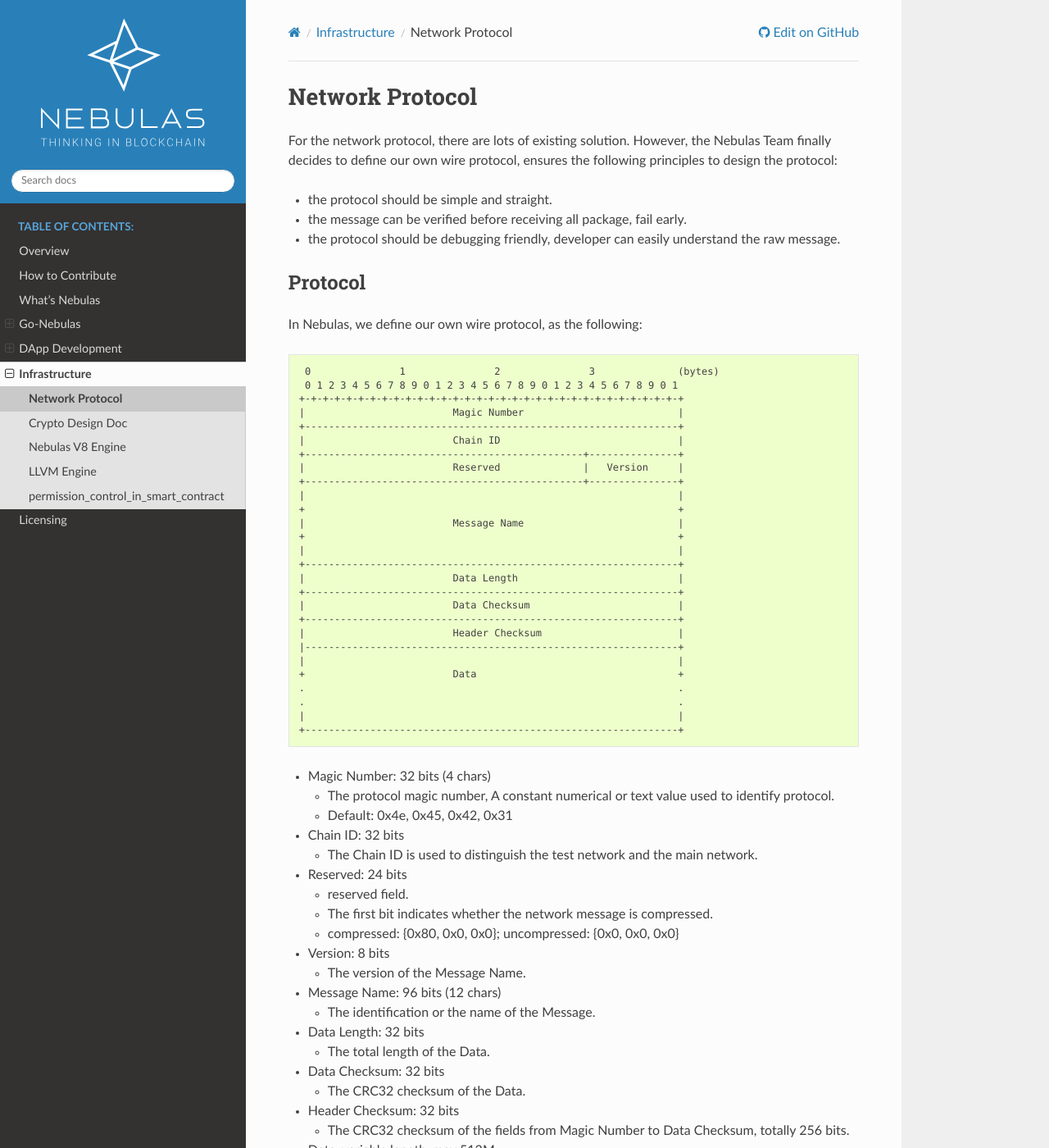
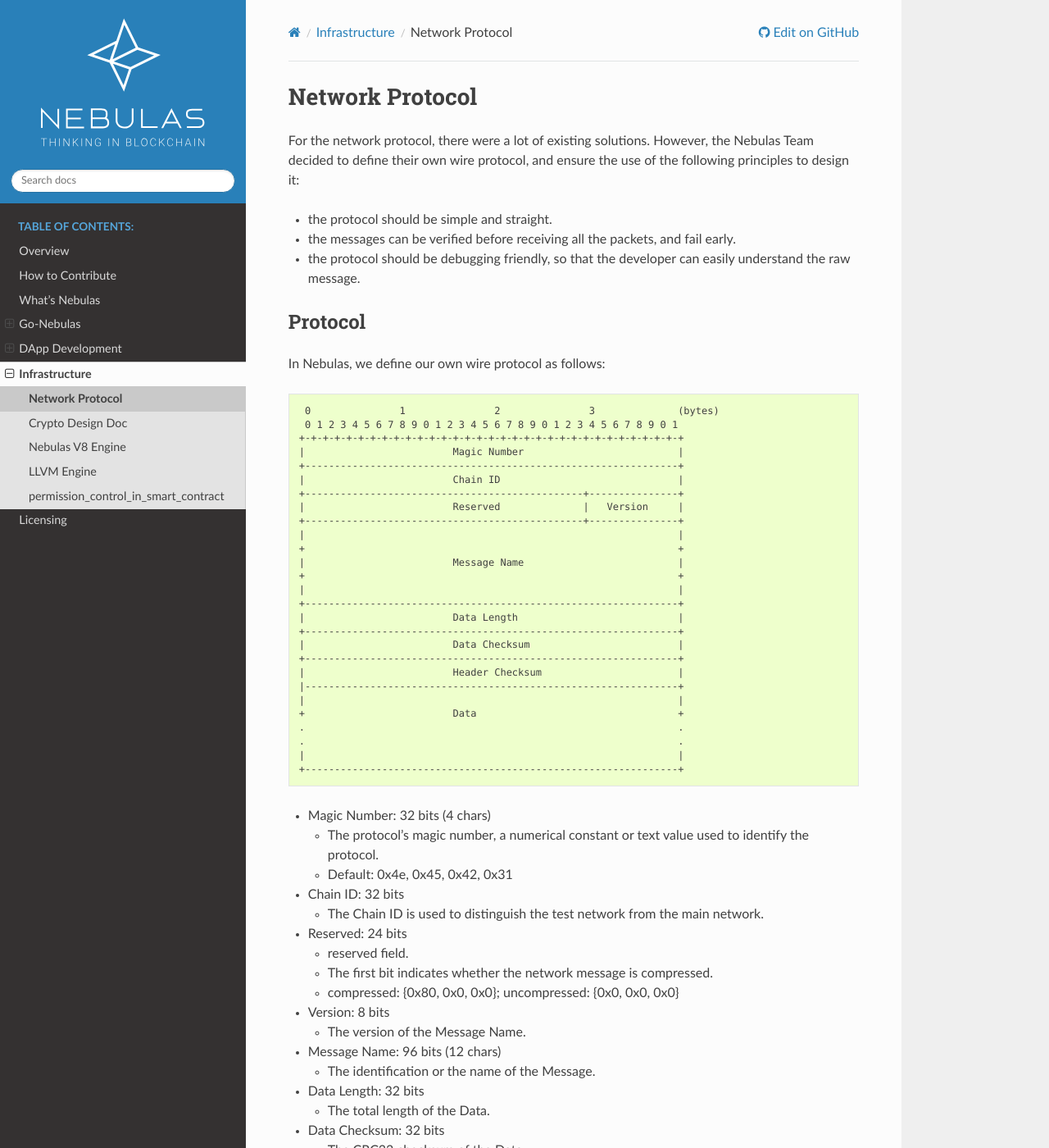
Before and after one commit to nebulasio/nebdocs, a Sphinx documentation site: the page built from docs/infrastructure/network_protocol.md, in a window 1280 px wide and 1400 px high. Shown: the whole window at 82% size. Built offline with Sphinx 7.4.7 and the Read the Docs theme 2.0.0, drawn with Linux system fonts in a browser that asks for light colours; some of the changed text lies outside the part shown.

Commit message:
Update network_protocol.md

````diff
--- a/docs/infrastructure/network_protocol.md
+++ b/docs/infrastructure/network_protocol.md
@@ -1,14 +1,14 @@
 # Network Protocol
 
-For the network protocol, there are lots of existing solution. However, the Nebulas Team finally decides to define our own wire protocol, ensures the following principles to design the protocol:
+For the network protocol, there were a lot of existing solutions. However, the Nebulas Team decided to define their own wire protocol, and ensure the use of the following principles to design it:
 
 * the protocol should be simple and straight.
-* the message can be verified before receiving all package, fail early.
-* the protocol should be debugging friendly, developer can easily understand the raw message.
+* the messages can be verified before receiving all the packets, and fail early.
+* the protocol should be debugging friendly, so that the developer can easily understand the raw message.
 
 ## Protocol
 
-In Nebulas, we define our own wire protocol, as the following:
+In Nebulas, we define our own wire protocol as follows:
 
 ```text
  0               1               2               3              (bytes)
@@ -41,10 +41,10 @@
 ```
 
 * Magic Number: 32 bits \(4 chars\)
-  * The protocol magic number, A constant numerical or text value used to identify protocol.
+  * The protocol's magic number, a numerical constant or text value used to identify the protocol.
   * Default: 0x4e, 0x45, 0x42, 0x31
 * Chain ID: 32 bits
-  * The Chain ID is used to distinguish the test network and the main network.
+  * The Chain ID is used to distinguish the test network from the main network.
 * Reserved: 24 bits
   * reserved field.
   * The first bit indicates whether the network message is compressed.
@@ -62,13 +62,13 @@
 * Data: variable length, max 512M.
   * The message data.
 
-We always use Big-Endian in message protocol.
+We always use Big-Endian on the message protocol.
 
 ## Handshaking Messages
 
 * Hello
 
-the handshaking message when peer connect to others.
+the handshaking message when a peer connects to another.
 
 ```text
 version: 0x1
@@ -94,7 +94,7 @@
 
 * Bye
 
-the message to close connection.
+the message to close the connection.
 
 ```text
 version: 0x1
````
